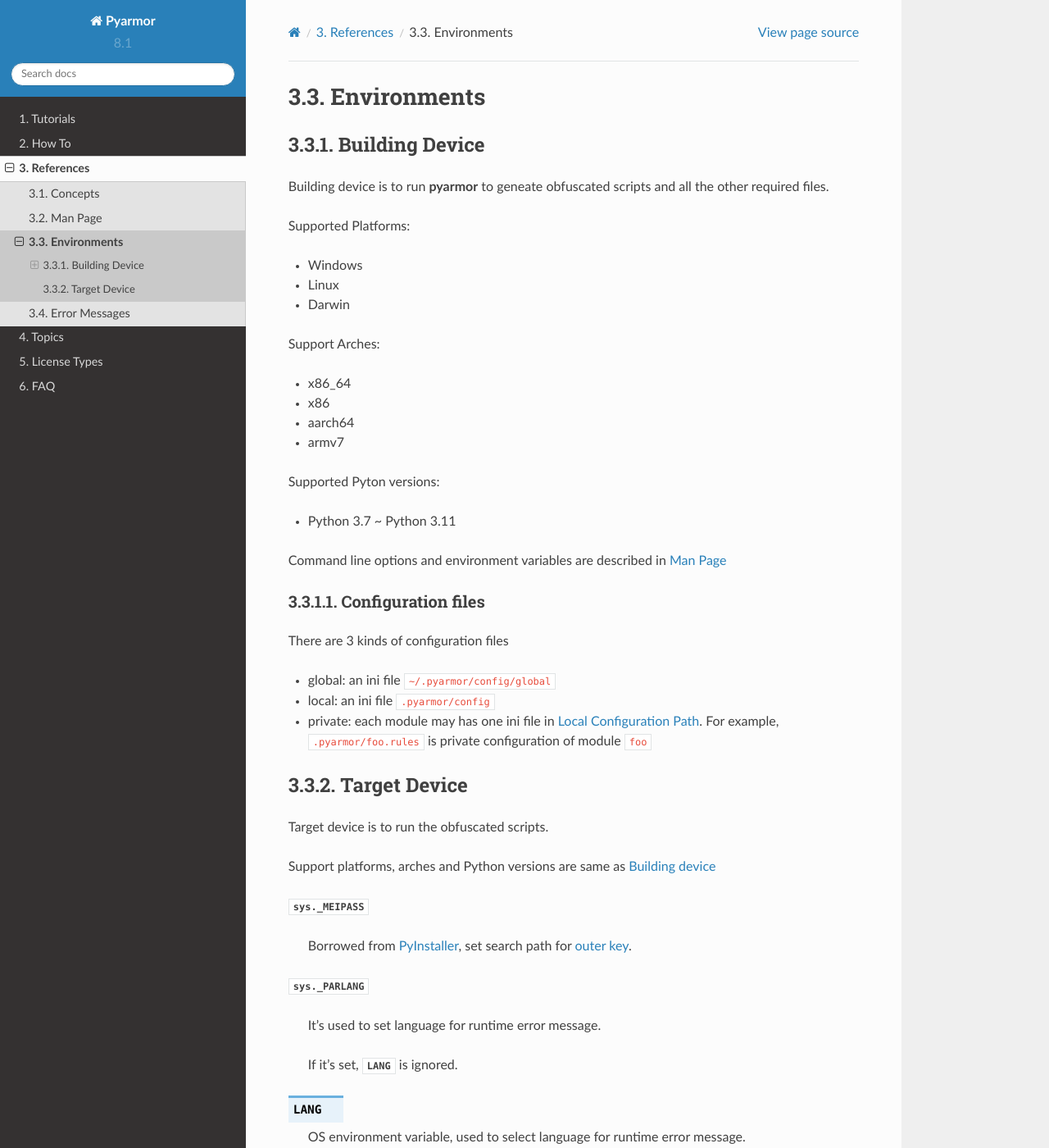
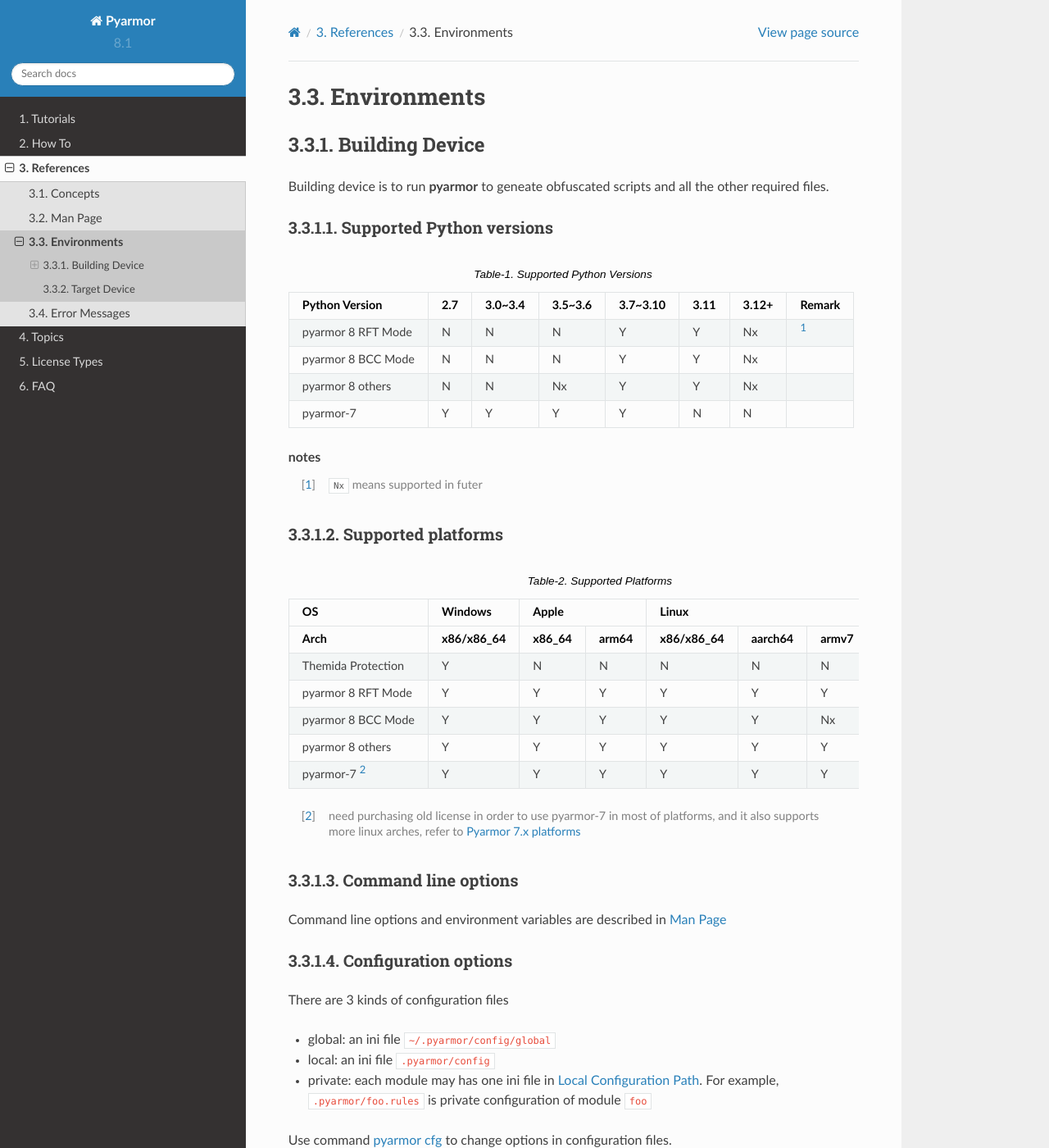
Before and after one commit to dashingsoft/pyarmor, a Sphinx documentation site: the page built from docs/reference/environments.rst, in a window 1280 px wide and 1400 px high. Shown: the whole window at 82% size. Built offline with Sphinx 7.4.7 and the Read the Docs theme 2.0.0, drawn with Linux system fonts in a browser that asks for light colours.

Commit message:
Refine platforms doc

```diff
--- a/docs/reference/environments.rst
+++ b/docs/reference/environments.rst
@@ -9,27 +9,54 @@
 
 Building device is to run :command:`pyarmor` to geneate obfuscated scripts and all the other required files.
 
-Supported Platforms:
+Supported Python versions
+-------------------------
 
-* Windows
-* Linux
-* Darwin
+.. table:: Table-1. Supported Python Versions
+   :widths: auto
 
-Support Arches:
+   ===================  =====  =========  =========  ==========  ======  =======  ==============
+   Python Version        2.7    3.0~3.4    3.5~3.6    3.7~3.10    3.11    3.12+   Remark
+   ===================  =====  =========  =========  ==========  ======  =======  ==============
+   pyarmor 8 RFT Mode     N        N          N          Y         Y        Nx    [#]_
+   pyarmor 8 BCC Mode     N        N          N          Y         Y        Nx
+   pyarmor 8 others       N        N          Nx         Y         Y        Nx
+   pyarmor-7              Y        Y          Y          Y         N        N
+   ===================  =====  =========  =========  ==========  ======  =======  ==============
 
-* x86_64
-* x86
-* aarch64
-* armv7
+.. rubric:: notes
 
-Supported Pyton versions:
+.. [#] ``Nx`` means supported in futer
 
-* Python 3.7 ~ Python 3.11
+Supported platforms
+-------------------
+
+.. table:: Table-2. Supported Platforms
+   :widths: auto
+
+   ===================  ============  ========  =======  ============  =========  =======  =======
+   OS                     Windows           Apple                    Linux
+   -------------------  ------------  -----------------  -----------------------------------------
+   Arch                  x86/x86_64    x86_64    arm64    x86/x86_64    aarch64    armv7    armv6
+   ===================  ============  ========  =======  ============  =========  =======  =======
+   Themida Protection        Y           N         N          N           N        N        N
+   pyarmor 8 RFT Mode        Y           Y         Y          Y           Y        Y        Nx
+   pyarmor 8 BCC Mode        Y           Y         Y          Y           Y        Nx       Nx
+   pyarmor 8 others          Y           Y         Y          Y           Y        Y        Y
+   pyarmor-7 [#]_            Y           Y         Y          Y           Y        Y        Y
+   ===================  ============  ========  =======  ============  =========  =======  =======
+
+.. [#] need purchasing old license in order to use pyarmor-7 in most of platforms, and it also supports more linux arches, refer to `Pyarmor 7.x platforms`__
+
+__ https://pyarmor.readthedocs.io/en/v7.7/platforms.html
+
+Command line options
+--------------------
 
 Command line options and environment variables are described in :doc:`man`
 
-Configuration files
--------------------
+Configuration options
+---------------------
 
 There are 3 kinds of configuration files
 
@@ -37,6 +64,7 @@
 * local: an ini file :file:`.pyarmor/config`
 * private: each module may has one ini file in :term:`Local Configuration Path`. For example, :file:`.pyarmor/foo.rules` is private configuration of module ``foo``
 
+Use command :ref:`pyarmor cfg` to change options in configuration files.
 
 Target Device
 =============
```
Also changed, not shown: README.md (+4 -0 lines).
